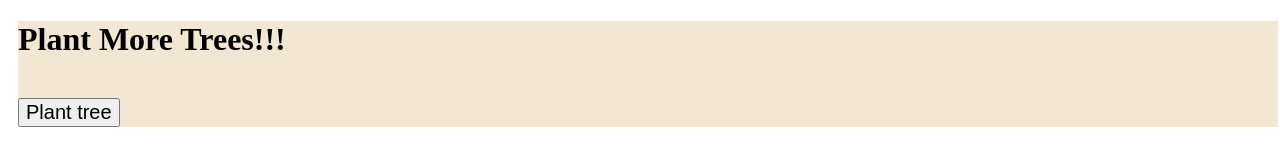
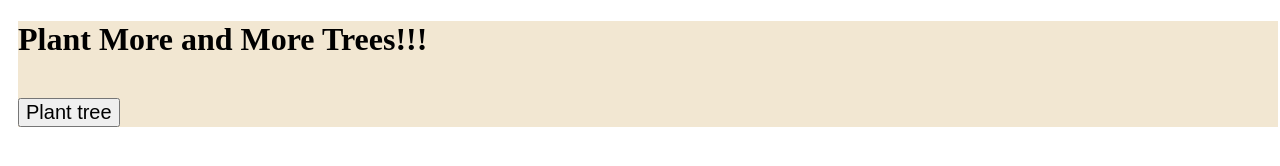
Before and after one commit to hungry-amit/save-trees, a plain HTML site: page index.html in a window 1280 px wide. Drawn offline with Linux system fonts and the light colour scheme.

Commit message:
changed h1

```diff
--- a/index.html
+++ b/index.html
@@ -6,7 +6,7 @@
 </head>
 <body>
 	<div class="nav">
-		<h1>Plant More Trees!!!</h1><br>
+		<h1>Plant More and More Trees!!!</h1><br>
 		<button class="button">Plant tree</button>
 	</div>
 	<div class="container">
```
